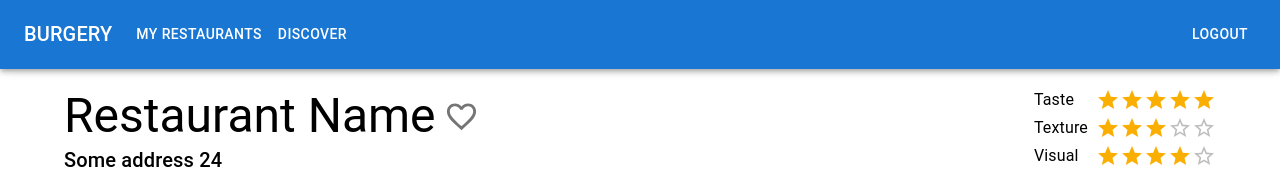
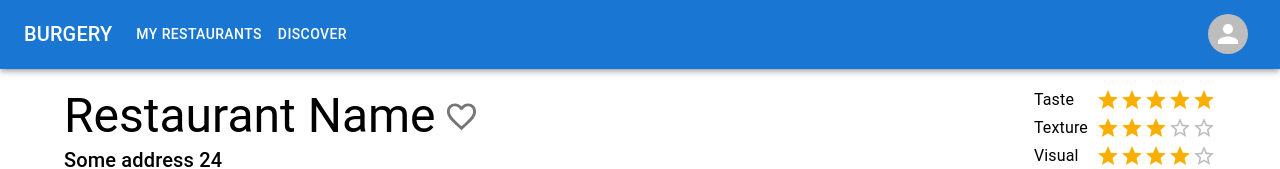
Before and after one commit to andersjepsen/burgery, a Next.js app: page /restaurants/1 in a window 1280 px wide. Shown: the top 169 px of the page. Built offline with nearby package versions, Linux system fonts and the light colour scheme.

Commit message:
:art: user avatar and logout menu

```diff
--- a/pages/restaurants/discover.tsx
+++ b/pages/restaurants/discover.tsx
@@ -42,7 +42,6 @@ const DiscoverPage: NextPage = () => {
           sx={{
             width: "33%",
             px: 1,
-
             overflowY: "scroll",
             position: "absolute",
             right: 0,
--- a/ui/Layout.tsx
+++ b/ui/Layout.tsx
@@ -1,9 +1,19 @@
-import React from "react";
+import {
+  Avatar,
+  Box,
+  Button,
+  Container,
+  ContainerTypeMap,
+  IconButton,
+  Menu,
+  MenuItem,
+  Tooltip,
+} from "@mui/material";
 import AppBar from "@mui/material/AppBar";
 import Toolbar from "@mui/material/Toolbar";
 import Typography from "@mui/material/Typography";
-import { Box, Button, Container, ContainerTypeMap, Grid } from "@mui/material";
 import { useRouter } from "next/router";
+import React from "react";
 
 const pages = [
   { title: "My Restaurants", link: "/restaurants" },
@@ -17,7 +27,18 @@ interface LayoutProps {
 export function Layout({ children, maxWidth = "lg" }: LayoutProps) {
   const router = useRouter();
 
+  const [anchorEl, setAnchorEl] = React.useState<HTMLElement | null>(null);
+
   const fullscreen = React.useMemo(() => maxWidth === undefined, [maxWidth]);
+
+  const open = Boolean(anchorEl);
+
+  const handleOpenMenu = (event: React.MouseEvent<HTMLElement>) => {
+    setAnchorEl(event.currentTarget);
+  };
+  const handleCloseMenu = () => {
+    setAnchorEl(null);
+  };
 
   const handleClick = (link: string) => {
     router.push(link);
@@ -43,13 +64,19 @@ export function Layout({ children, maxWidth = "lg" }: LayoutProps) {
             ))}
           </Box>
 
-          <Button
-            variant="text"
-            onClick={() => handleClick("/")}
-            sx={{ my: 2, color: "white" }}
+          <Tooltip title="Bob Belcher">
+            <IconButton onClick={handleOpenMenu}>
+              <Avatar />
+            </IconButton>
+          </Tooltip>
+          <Menu
+            id="basic-menu"
+            anchorEl={anchorEl}
+            open={open}
+            onClose={handleCloseMenu}
           >
-            Logout
-          </Button>
+            <MenuItem onClick={() => handleClick("/")}>Logout</MenuItem>
+          </Menu>
         </Toolbar>
       </AppBar>
       <Toolbar />
```
